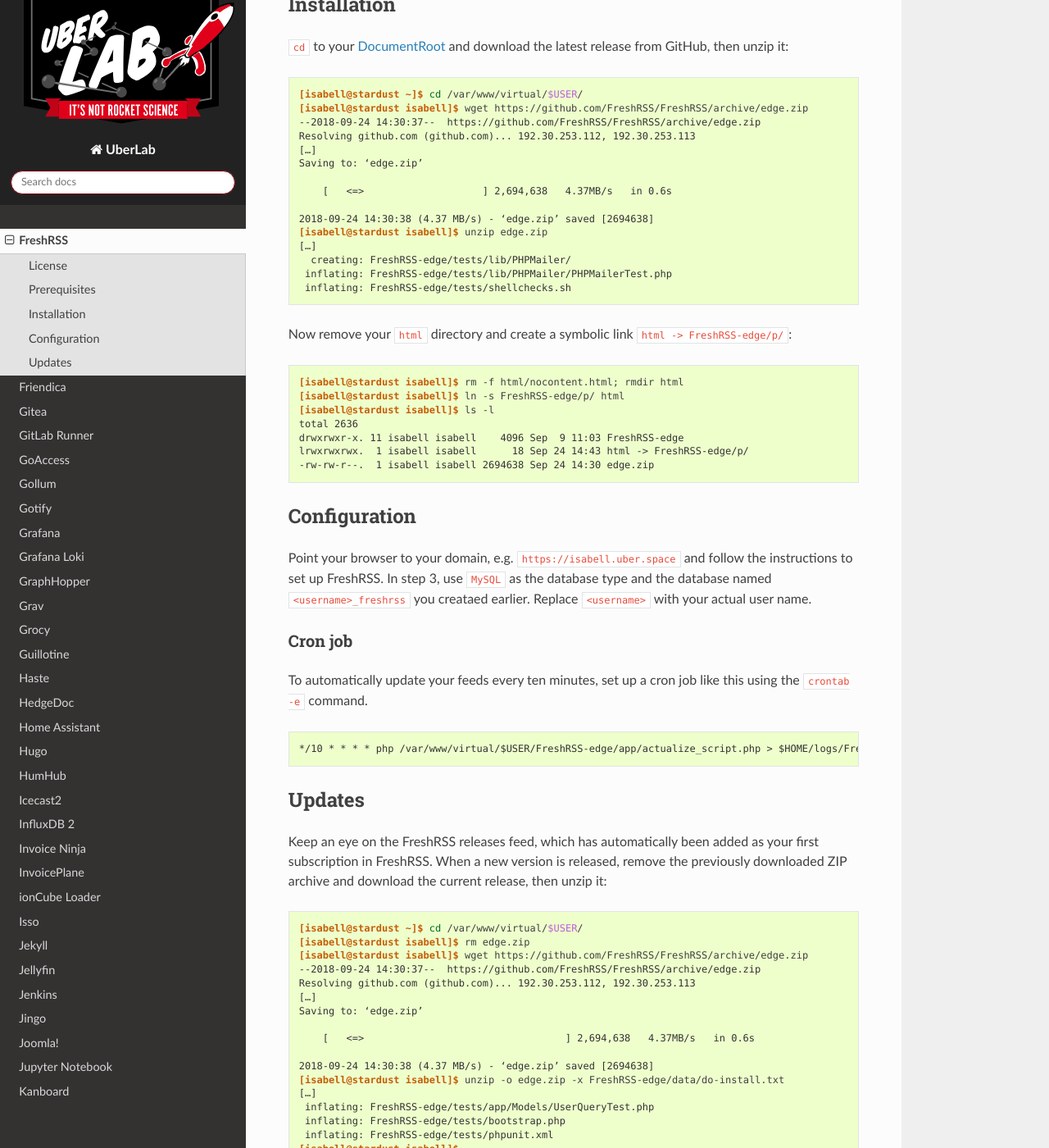
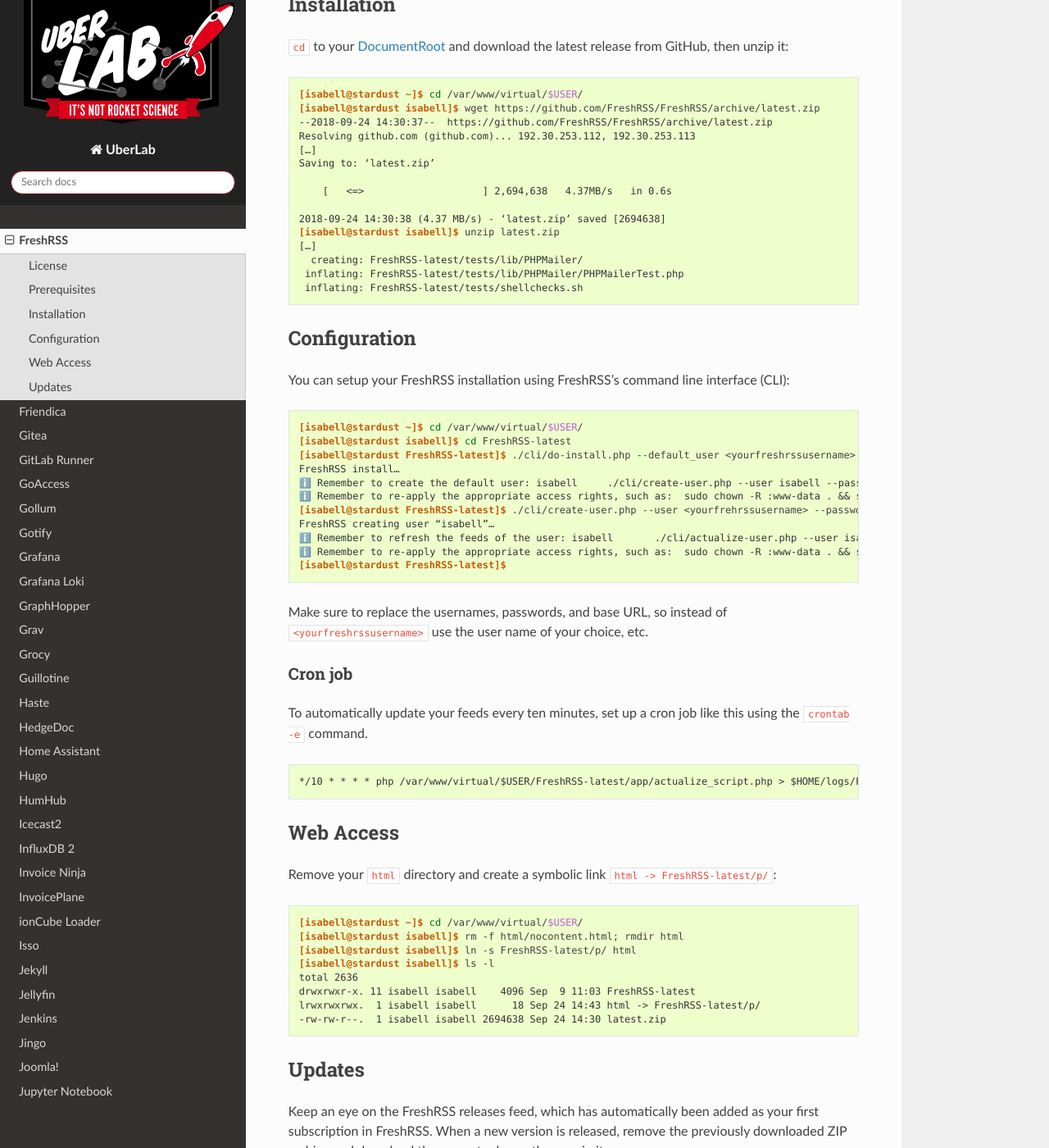
Before and after one commit to Uberspace/lab, a Sphinx documentation site: the page built from source/guide_freshrss.rst, in a window 1280 px wide and 1400 px high, scrolled down 2090 px. Shown: the whole window at 82% size. Built offline with Sphinx 7.4.7 and the Read the Docs theme 2.0.0, drawn with Linux system fonts in a browser that asks for light colours; some of the changed text lies outside the part shown.

Commit message:
[freshrss] rewrite guide to use CLI instead of web installer (#1495)
* [freshrss] rewrite guide to use CLI instead of web installer

* Update guide_freshrss.rst

* Update guide_freshrss.rst

* Update guide_freshrss.rst

* [freshrss] use single quotes to reduce escaping issues

---------

Co-authored-by: luto <m@luto.at>

```diff
--- a/source/guide_freshrss.rst
+++ b/source/guide_freshrss.rst
@@ -55,12 +55,12 @@
 
 ::
 
- [isabell@fairydust ~]$ mysql --verbose --execute="CREATE DATABASE ${USER}_freshrss"
+ [isabell@stardust ~]$ mysql --verbose --execute="CREATE DATABASE ${USER}_freshrss"
  --------------
  CREATE DATABASE isabell_freshrss
  --------------
 
- [isabell@fairydust ~]$
+ [isabell@stardust ~]$
 
 Installation
 ============
@@ -70,38 +70,42 @@
 ::
 
  [isabell@stardust ~]$ cd /var/www/virtual/$USER/
- [isabell@stardust isabell]$ wget https://github.com/FreshRSS/FreshRSS/archive/edge.zip
- --2018-09-24 14:30:37--  https://github.com/FreshRSS/FreshRSS/archive/edge.zip
+ [isabell@stardust isabell]$ wget https://github.com/FreshRSS/FreshRSS/archive/latest.zip
+ --2018-09-24 14:30:37--  https://github.com/FreshRSS/FreshRSS/archive/latest.zip
  Resolving github.com (github.com)... 192.30.253.112, 192.30.253.113
  […]
- Saving to: ‘edge.zip’
+ Saving to: ‘latest.zip’
 
      [   <=>                    ] 2,694,638   4.37MB/s   in 0.6s
 
- 2018-09-24 14:30:38 (4.37 MB/s) - ‘edge.zip’ saved [2694638]
- [isabell@stardust isabell]$ unzip edge.zip
+ 2018-09-24 14:30:38 (4.37 MB/s) - ‘latest.zip’ saved [2694638]
+ [isabell@stardust isabell]$ unzip latest.zip
  […]
-   creating: FreshRSS-edge/tests/lib/PHPMailer/
-  inflating: FreshRSS-edge/tests/lib/PHPMailer/PHPMailerTest.php
-  inflating: FreshRSS-edge/tests/shellchecks.sh
+   creating: FreshRSS-latest/tests/lib/PHPMailer/
+  inflating: FreshRSS-latest/tests/lib/PHPMailer/PHPMailerTest.php
+  inflating: FreshRSS-latest/tests/shellchecks.sh
 
-
-Now remove your ``html`` directory and create a symbolic link ``html -> FreshRSS-edge/p/``:
-
-::
-
- [isabell@stardust isabell]$ rm -f html/nocontent.html; rmdir html
- [isabell@stardust isabell]$ ln -s FreshRSS-edge/p/ html
- [isabell@stardust isabell]$ ls -l
- total 2636
- drwxrwxr-x. 11 isabell isabell    4096 Sep  9 11:03 FreshRSS-edge
- lrwxrwxrwx.  1 isabell isabell      18 Sep 24 14:43 html -> FreshRSS-edge/p/
- -rw-rw-r--.  1 isabell isabell 2694638 Sep 24 14:30 edge.zip
 
 Configuration
 =============
 
-Point your browser to your domain, e.g. ``https://isabell.uber.space`` and follow the instructions to set up FreshRSS. In step 3, use ``MySQL`` as the database type and the database named ``<username>_freshrss`` you creataed earlier. Replace ``<username>`` with your actual user name.
+You can setup your FreshRSS installation using FreshRSS's command line interface (CLI):
+
+::
+
+ [isabell@stardust ~]$ cd /var/www/virtual/$USER/
+ [isabell@stardust isabell]$ cd FreshRSS-latest
+ [isabell@stardust FreshRSS-latest]$ ./cli/do-install.php --default_user <yourfreshrssusername>  --base_url https://isabell.uber.space --title FreshRSS --api_enabled --db-type mysql --db-host localhost:3306 --db-user ${USER} --db-password '<yourmysqlpassword>' --db-base  ${USER}_freshrss
+ FreshRSS install…
+ ℹ️ Remember to create the default user: isabell     ./cli/create-user.php --user isabell --password 'password' --more-options
+ ℹ️ Remember to re-apply the appropriate access rights, such as:  sudo chown -R :www-data . && sudo chmod -R g+r . && sudo chmod -R g+w ./data/
+ [isabell@stardust FreshRSS-latest]$ ./cli/create-user.php --user <yourfrehrssusername> --password <yourfreshrsspassword>
+ FreshRSS creating user “isabell”…
+ ℹ️ Remember to refresh the feeds of the user: isabell       ./cli/actualize-user.php --user isabell
+ ℹ️ Remember to re-apply the appropriate access rights, such as:  sudo chown -R :www-data . && sudo chmod -R g+r . && sudo chmod -R g+w ./data/
+ [isabell@stardust FreshRSS-latest]$
+
+Make sure to replace the usernames, passwords, and base URL, so instead of ``<yourfreshrssusername>`` use the user name of your choice, etc.
 
 Cron job
 --------
@@ -110,7 +114,24 @@
 
 ::
 
- */10 * * * * php /var/www/virtual/$USER/FreshRSS-edge/app/actualize_script.php > $HOME/logs/FreshRSS.log 2>&1
+ */10 * * * * php /var/www/virtual/$USER/FreshRSS-latest/app/actualize_script.php > $HOME/logs/FreshRSS.log 2>&1
+
+Web Access
+==========
+
+Remove your ``html`` directory and create a symbolic link ``html -> FreshRSS-latest/p/``:
+
+::
+
+ [isabell@stardust ~]$ cd /var/www/virtual/$USER/
+ [isabell@stardust isabell]$ rm -f html/nocontent.html; rmdir html
+ [isabell@stardust isabell]$ ln -s FreshRSS-latest/p/ html
+ [isabell@stardust isabell]$ ls -l
+ total 2636
+ drwxrwxr-x. 11 isabell isabell    4096 Sep  9 11:03 FreshRSS-latest
+ lrwxrwxrwx.  1 isabell isabell      18 Sep 24 14:43 html -> FreshRSS-latest/p/
+ -rw-rw-r--.  1 isabell isabell 2694638 Sep 24 14:30 latest.zip
+
 
 Updates
 =======
@@ -120,21 +141,21 @@
 ::
 
  [isabell@stardust ~]$ cd /var/www/virtual/$USER/
- [isabell@stardust isabell]$ rm edge.zip
- [isabell@stardust isabell]$ wget https://github.com/FreshRSS/FreshRSS/archive/edge.zip
- --2018-09-24 14:30:37--  https://github.com/FreshRSS/FreshRSS/archive/edge.zip
+ [isabell@stardust isabell]$ rm latest.zip
+ [isabell@stardust isabell]$ wget https://github.com/FreshRSS/FreshRSS/archive/latest.zip
+ --2018-09-24 14:30:37--  https://github.com/FreshRSS/FreshRSS/archive/latest.zip
  Resolving github.com (github.com)... 192.30.253.112, 192.30.253.113
  […]
- Saving to: ‘edge.zip’
+ Saving to: ‘latest.zip’
 
      [   <=>                                  ] 2,694,638   4.37MB/s   in 0.6s
 
- 2018-09-24 14:30:38 (4.37 MB/s) - ‘edge.zip’ saved [2694638]
- [isabell@stardust isabell]$ unzip -o edge.zip -x FreshRSS-edge/data/do-install.txt
+ 2018-09-24 14:30:38 (4.37 MB/s) - ‘latest.zip’ saved [2694638]
+ [isabell@stardust isabell]$ unzip -o latest.zip -x FreshRSS-latest/data/do-install.txt
  […]
-  inflating: FreshRSS-edge/tests/app/Models/UserQueryTest.php
-  inflating: FreshRSS-edge/tests/bootstrap.php
-  inflating: FreshRSS-edge/tests/phpunit.xml
+  inflating: FreshRSS-latest/tests/app/Models/UserQueryTest.php
+  inflating: FreshRSS-latest/tests/bootstrap.php
+  inflating: FreshRSS-latest/tests/phpunit.xml
  [isabell@stardust isabell]$
 
 This will overwrite any changed files while keeping your current configuration.
```
